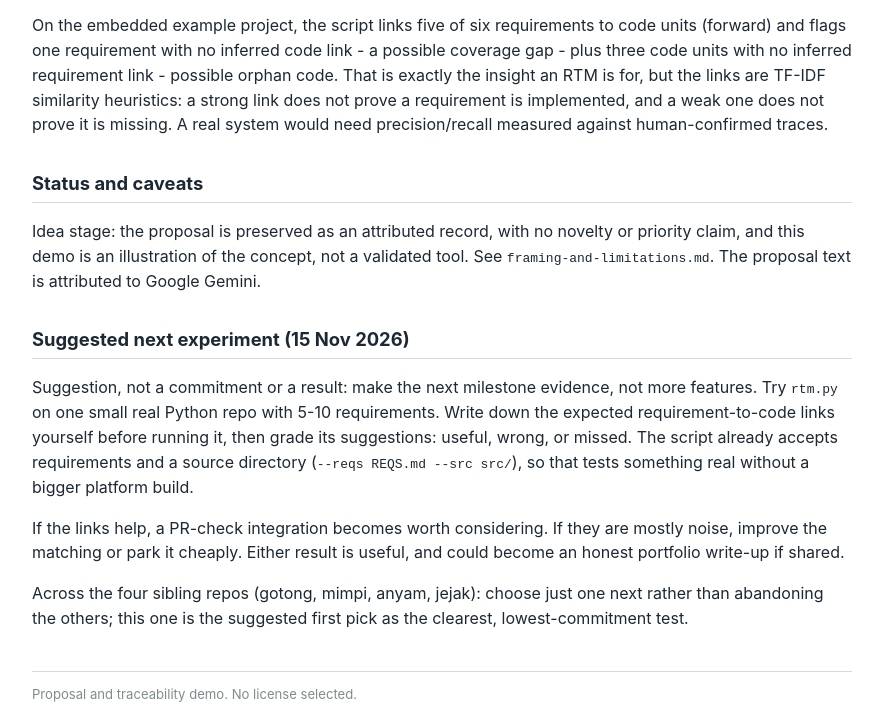
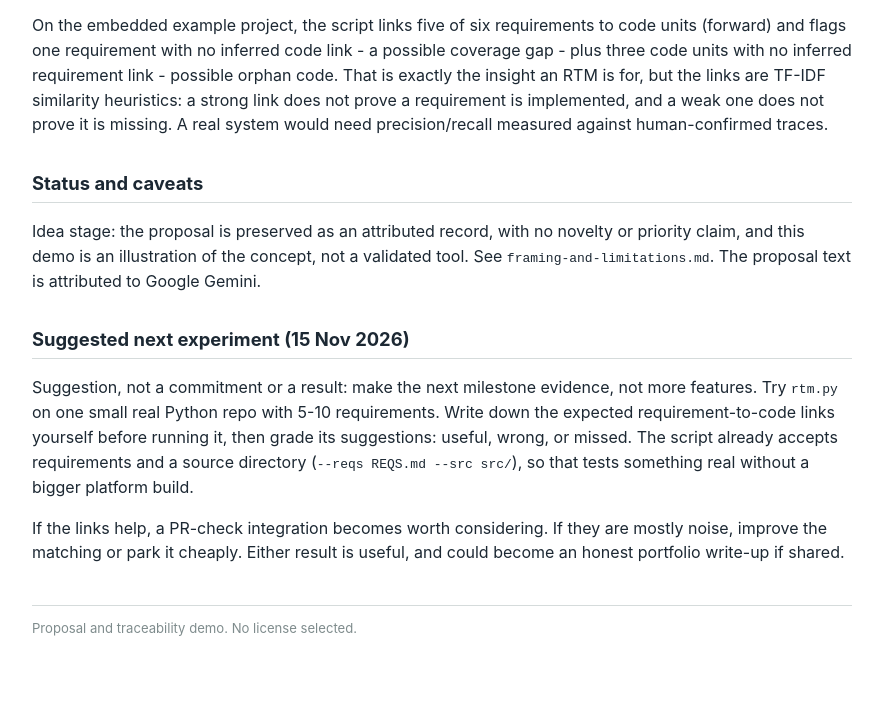
Before and after one commit to irvan-putra/jejak, a plain HTML site: page docs/index.html in a window 1280 px wide. Shown: the part 1129-1857 px from the top of the page, without its empty margins (198-1081 px from the left). After the commit the page ends 1792 px from the top, so only its background shows below. Drawn offline with Linux system fonts and the light colour scheme.

Commit message:
Keep the next-experiment note self-contained

```diff
--- a/docs/index.html
+++ b/docs/index.html
@@ -66,10 +66,6 @@ bigger platform build.</p>
 <p>If the links help, a PR-check integration becomes worth considering. If
 they are mostly noise, improve the matching or park it cheaply. Either
 result is useful, and could become an honest portfolio write-up if shared.</p>
-<p>Across the four sibling repos (gotong, mimpi, anyam, jejak): choose just
-one next rather than abandoning the others; this one is the suggested
-first pick as the clearest, lowest-commitment test.</p>
-
 <footer>Proposal and traceability demo. No license selected.</footer>
 </body>
 </html>
```
Also changed, not shown: 1 other file.
